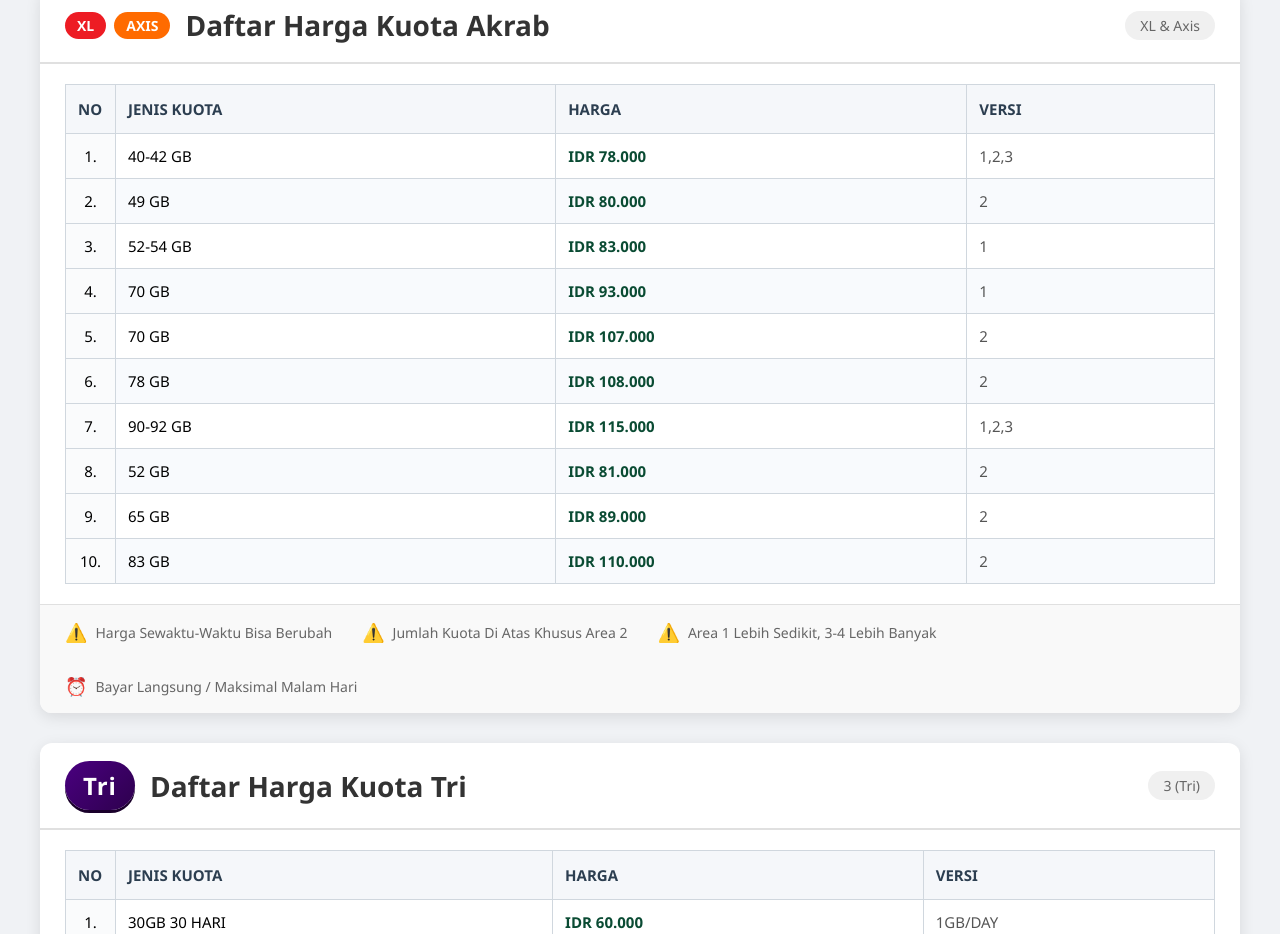
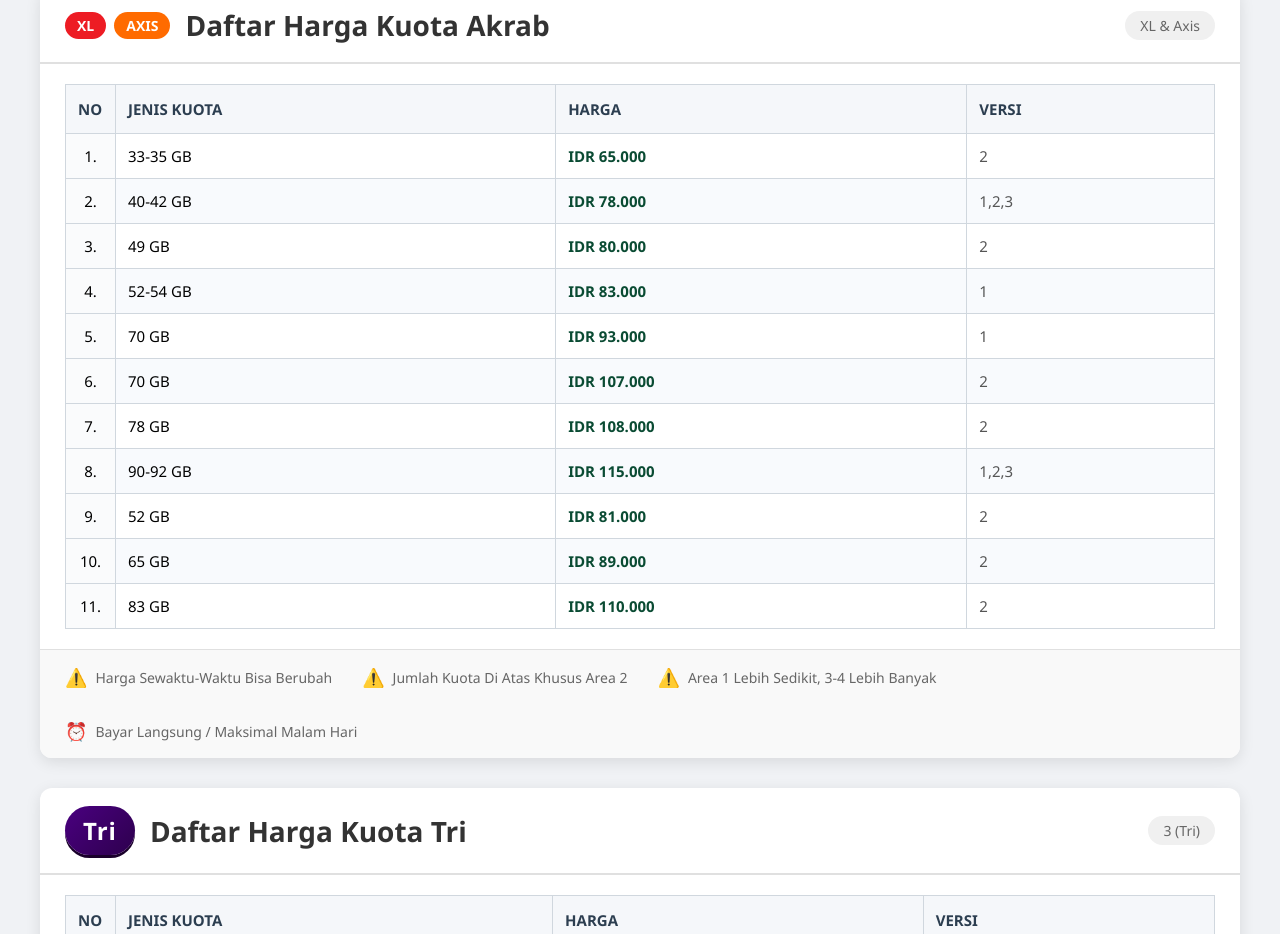
Before and after one commit to infinilimapuluh/New1, a plain HTML site: page index.html in a window 1280 px wide. Shown: the part 1520-2454 px from the top of the page. Drawn offline with Linux system fonts and the light colour scheme.

Commit message:
Update index.html

```diff
--- a/index.html
+++ b/index.html
@@ -345,16 +345,17 @@
                         </tr>
                     </thead>
                     <tbody>
-                        <tr><td>1.</td><td>40-42 GB</td><td>IDR 78.000</td><td>1,2,3</td></tr>
-                        <tr><td>2.</td><td>49 GB</td><td>IDR 80.000</td><td>2</td></tr>
-                        <tr><td>3.</td><td>52-54 GB</td><td>IDR 83.000</td><td>1</td></tr>
-                        <tr><td>4.</td><td>70 GB</td><td>IDR 93.000</td><td>1</td></tr>
-                        <tr><td>5.</td><td>70 GB</td><td>IDR 107.000</td><td>2</td></tr>
-                        <tr><td>6.</td><td>78 GB</td><td>IDR 108.000</td><td>2</td></tr>
-                        <tr><td>7.</td><td>90-92 GB</td><td>IDR 115.000</td><td>1,2,3</td></tr>
-                        <tr><td>8.</td><td>52 GB</td><td>IDR 81.000</td><td>2</td></tr>
-                        <tr><td>9.</td><td>65 GB</td><td>IDR 89.000</td><td>2</td></tr>
-                        <tr><td>10.</td><td>83 GB</td><td>IDR 110.000</td><td>2</td></tr>
+                        <tr><td>1.</td><td>33-35 GB</td><td>IDR 65.000</td><td>2</td></tr>
+                        <tr><td>2.</td><td>40-42 GB</td><td>IDR 78.000</td><td>1,2,3</td></tr>
+                        <tr><td>3.</td><td>49 GB</td><td>IDR 80.000</td><td>2</td></tr>
+                        <tr><td>4.</td><td>52-54 GB</td><td>IDR 83.000</td><td>1</td></tr>
+                        <tr><td>5.</td><td>70 GB</td><td>IDR 93.000</td><td>1</td></tr>
+                        <tr><td>6.</td><td>70 GB</td><td>IDR 107.000</td><td>2</td></tr>
+                        <tr><td>7.</td><td>78 GB</td><td>IDR 108.000</td><td>2</td></tr>
+                        <tr><td>8.</td><td>90-92 GB</td><td>IDR 115.000</td><td>1,2,3</td></tr>
+                        <tr><td>9.</td><td>52 GB</td><td>IDR 81.000</td><td>2</td></tr>
+                        <tr><td>10.</td><td>65 GB</td><td>IDR 89.000</td><td>2</td></tr>
+                        <tr><td>11.</td><td>83 GB</td><td>IDR 110.000</td><td>2</td></tr>
                     </tbody>
                 </table>
             </div>
```
